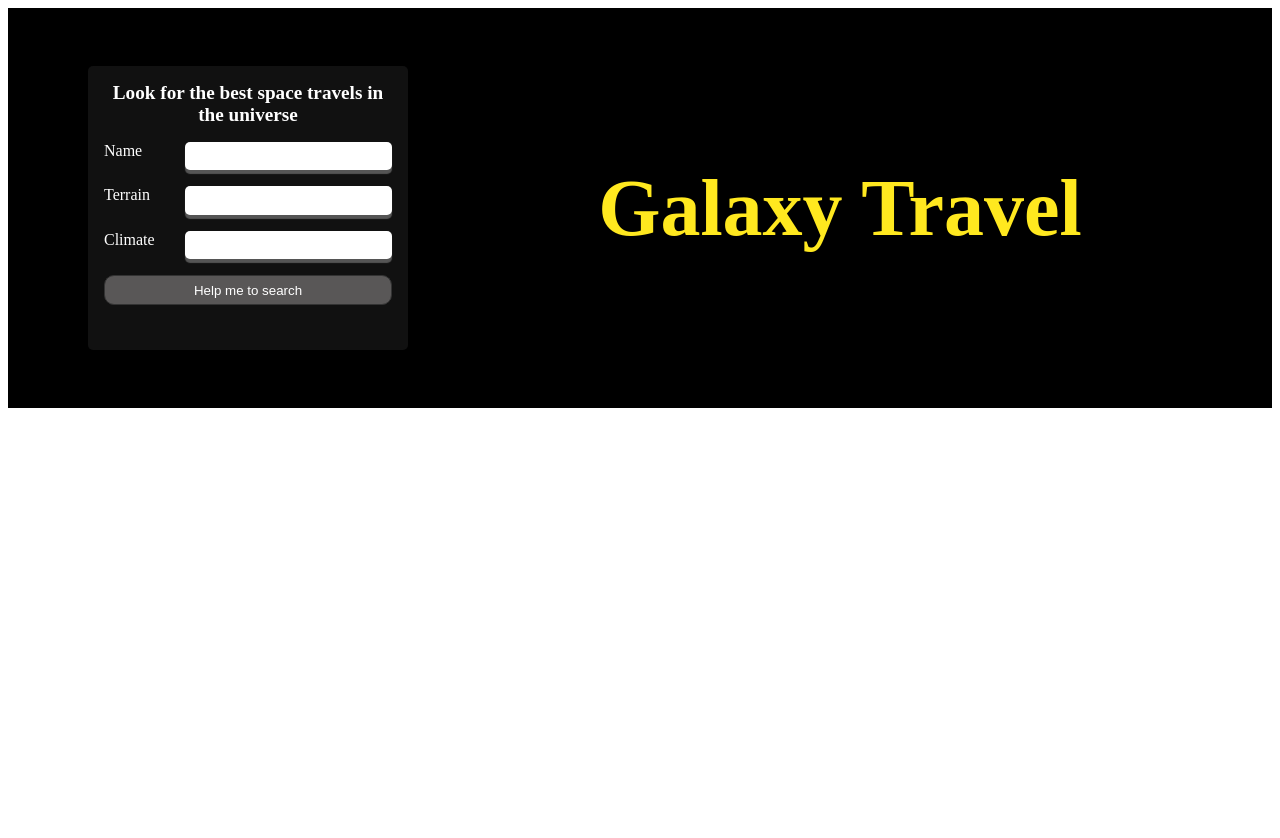
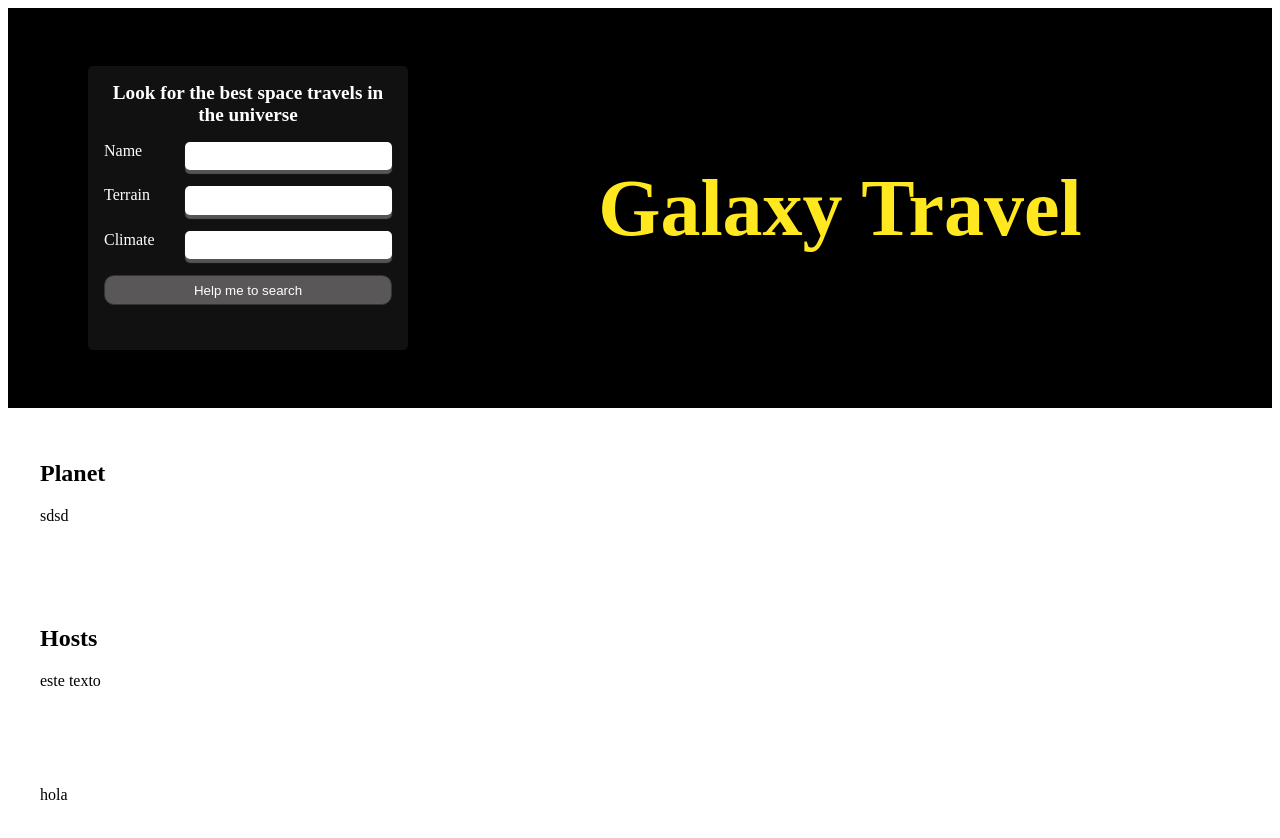
Before and after one commit to cverah/Galaxy-Travel, a React (Vite) app: page / in a window 1280 px wide. Shown: the top 838 px of the page. Before the commit the page ends 800 px from the top, so only its background shows below. Built offline with nearby package versions, Linux system fonts and the light colour scheme.

Commit message:
feat: add component Container for render the planets

```diff
--- a/src/App.jsx
+++ b/src/App.jsx
@@ -1,3 +1,4 @@
+import Container from "./components/Container/Container";
 import Hero from "./components/Hero/Hero";
 import SearchForm from "./components/SearchForm/SearchForm";
 
@@ -7,6 +8,9 @@ function App() {
       <Hero title={"Galaxy Travel"} alignTitle={"right"}>
         <SearchForm ca={"Look for the best space travels in the universe"} />
       </Hero>
+      <Container title={"Planet"}>sdsd</Container>
+      <Container title={"Hosts"}> este texto </Container>
+      <Container>hola</Container>
     </>
   );
 }
--- /dev/null
+++ b/src/components/Container/Container.css
@@ -0,0 +1,3 @@
+.container {
+  padding: 2em;
+}
--- /dev/null
+++ b/src/components/Container/Container.jsx
@@ -0,0 +1,12 @@
+import "./Container.css";
+
+const Container = ({ title, children }) => {
+  return (
+    <section className="container">
+      {title && <h1>{title}</h1>}
+      <p>{children}</p>
+    </section>
+  );
+};
+
+export default Container;
```
